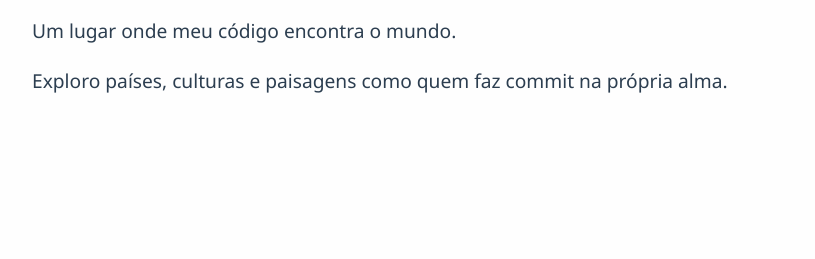
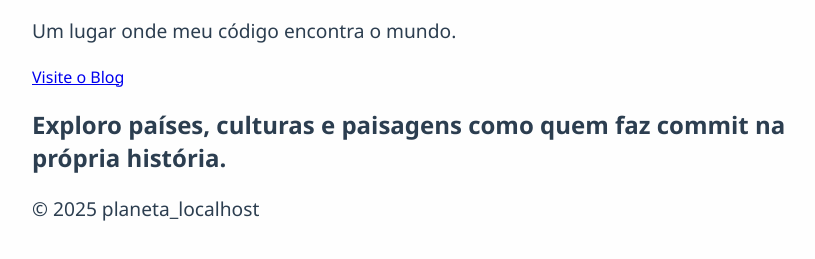
Before and after one commit to Vitriacorrea/planeta_localhost, a plain HTML site: page html/index.html in a window 1280 px wide. Shown: the part 117-376 px from the top of the page, without its empty margins (208-1023 px from the left). Drawn offline with Linux system fonts and the light colour scheme.

Commit message:
Mensagem do commit explicando o que foi alterado

```diff
--- a/html/index.html
+++ b/html/index.html
@@ -7,10 +7,23 @@
   <link rel="stylesheet" href="../css/style.css" />
 </head>
 <body>
-  <h1>🌍 planeta_localhost</h1>
-  <p>Um lugar onde meu código encontra o mundo.</p>
-  <p>Exploro países, culturas e paisagens como quem faz commit na própria alma.</p>
+  <header>
+    <h1>🌍 planeta_localhost</h1>
+    <p>Um lugar onde meu código encontra o mundo.</p>
+    <nav>
+      <!-- Aqui fica o link para o blog -->
+      <a href="blog.html">Visite o Blog</a>
+    </nav>
+  </header>
 
-  <script src="../js/script.js"></script> <!-- Adicionando o JS -->
+  <section>
+    <h2>Exploro países, culturas e paisagens como quem faz commit na própria história.</h2>
+  </section>
+
+  <footer>
+    <p>&copy; 2025 planeta_localhost</p>
+  </footer>
+
+  <script src="../js/script.js"></script>
 </body>
 </html>
```
Also changed, not shown: html/blog.html (added).
